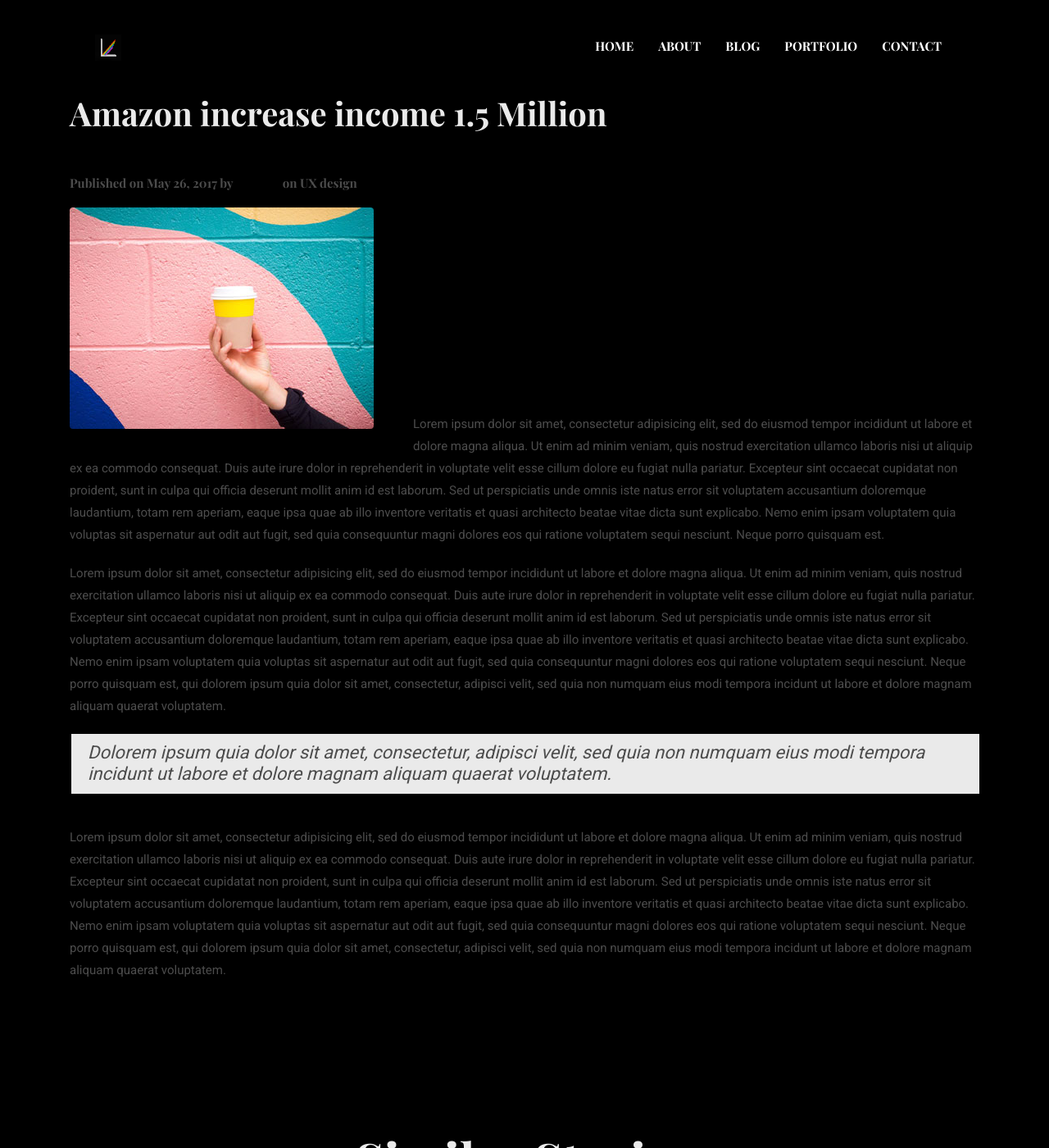
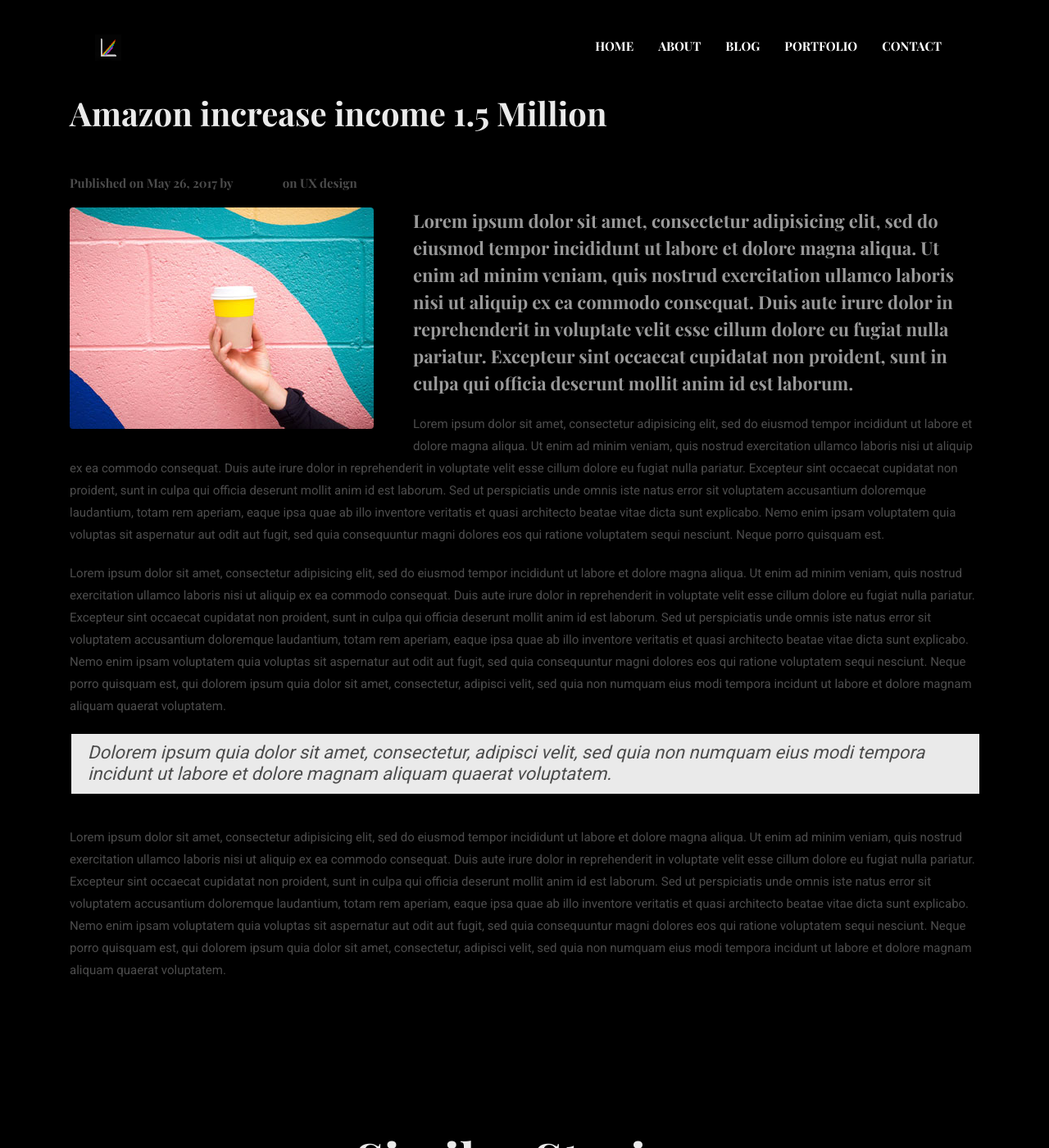
Before and after one commit to SpectralVectors/spectralvectors.github.io, a Jekyll site: the page built from _posts/2017-05-26-amazon-increase-income-1.5-million copy 2.markdown, in a window 1280 px wide and 1400 px high, scrolled down 470 px. Shown: the whole window at 82% size. Built offline with Jekyll 4.4.1, drawn with Linux system fonts in a browser that asks for light colours.

Commit message:
Update _variables.scss

```diff
--- a/assets/scss/_variables.scss
+++ b/assets/scss/_variables.scss
@@ -2,7 +2,7 @@
 $primary-color: #000000;
 $secondary-color: #000000;
 $text-color: #4c4c4c;
-$text-color-dark: #000;
+$text-color-dark: #999;
 $text-color-light: #999;
 $body-color: #000000;
 $border-color: #c7c7c7;
```
